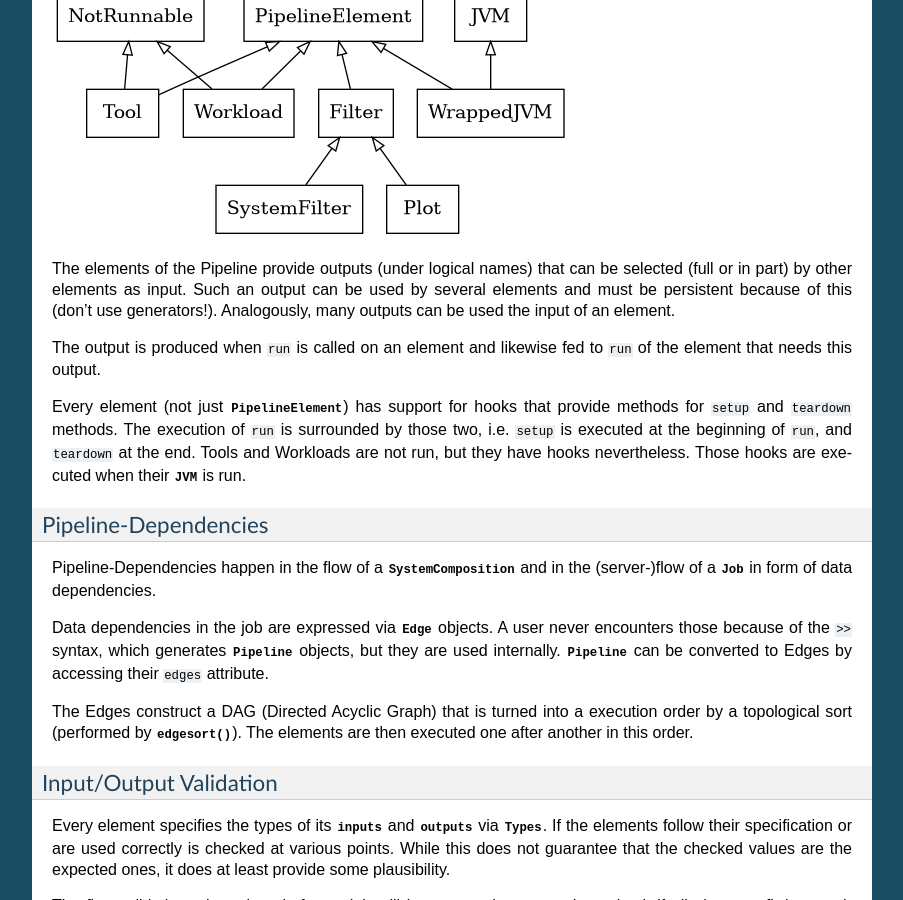
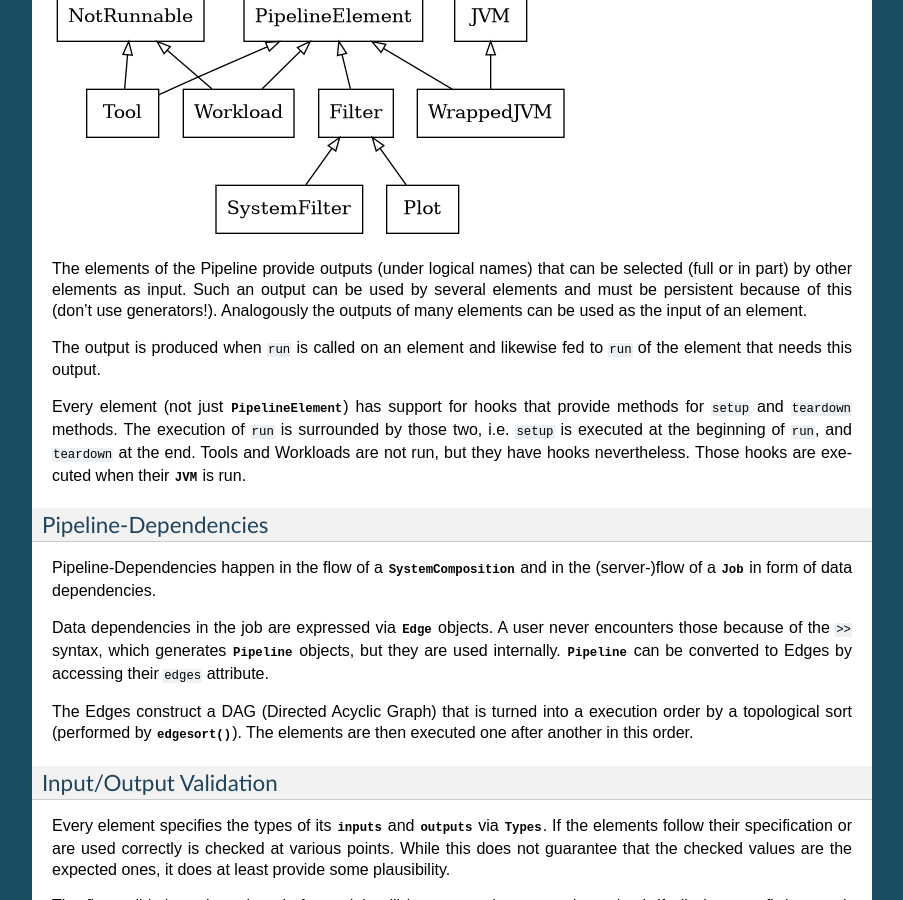
Before and after one commit to fhirschmann/penchy, a Sphinx documentation site: the page built from docs/arch.rst, in a window 1280 px wide and 900 px high, scrolled down 613 px. Shown: the whole window, without its empty margins (198-1101 px from the left). Built offline with Sphinx 7.4.7, drawn with Linux system fonts in a browser that asks for light colours; formulas are drawn with MathJax 3.

Commit message:
docs.arch: Fix wording.
Signed-off-by: Michael Markert <markert.michael@googlemail.com>

```diff
--- a/docs/arch.rst
+++ b/docs/arch.rst
@@ -63,7 +63,7 @@ The elements of the Pipeline provide outputs (under logical names) that can be
 selected (full or in part) by other elements as input.
 Such an output can be used by several elements and must be persistent because of
 this (don't use generators!).
-Analogously, many outputs can be used the input of an element.
+Analogously the outputs of many elements can be used as the input of an element.
 
 The output is produced when ``run`` is called on an element and likewise fed to
 ``run`` of the element that needs this output.
```
